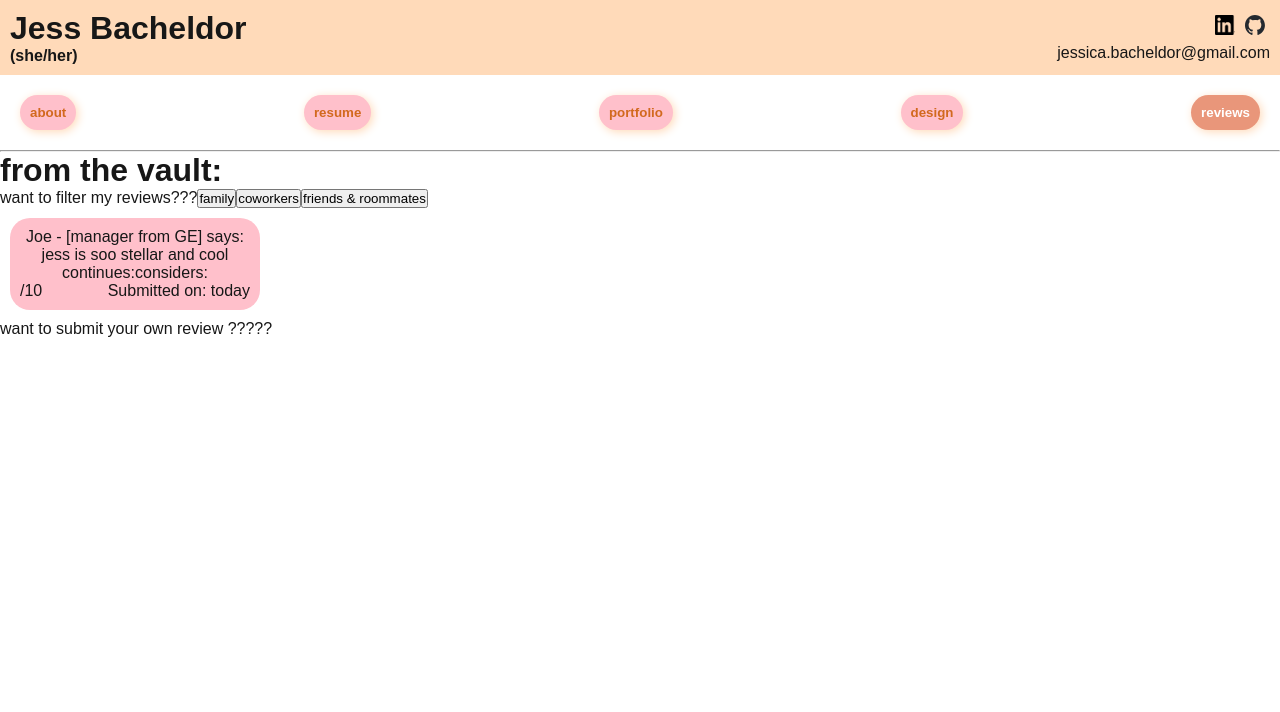
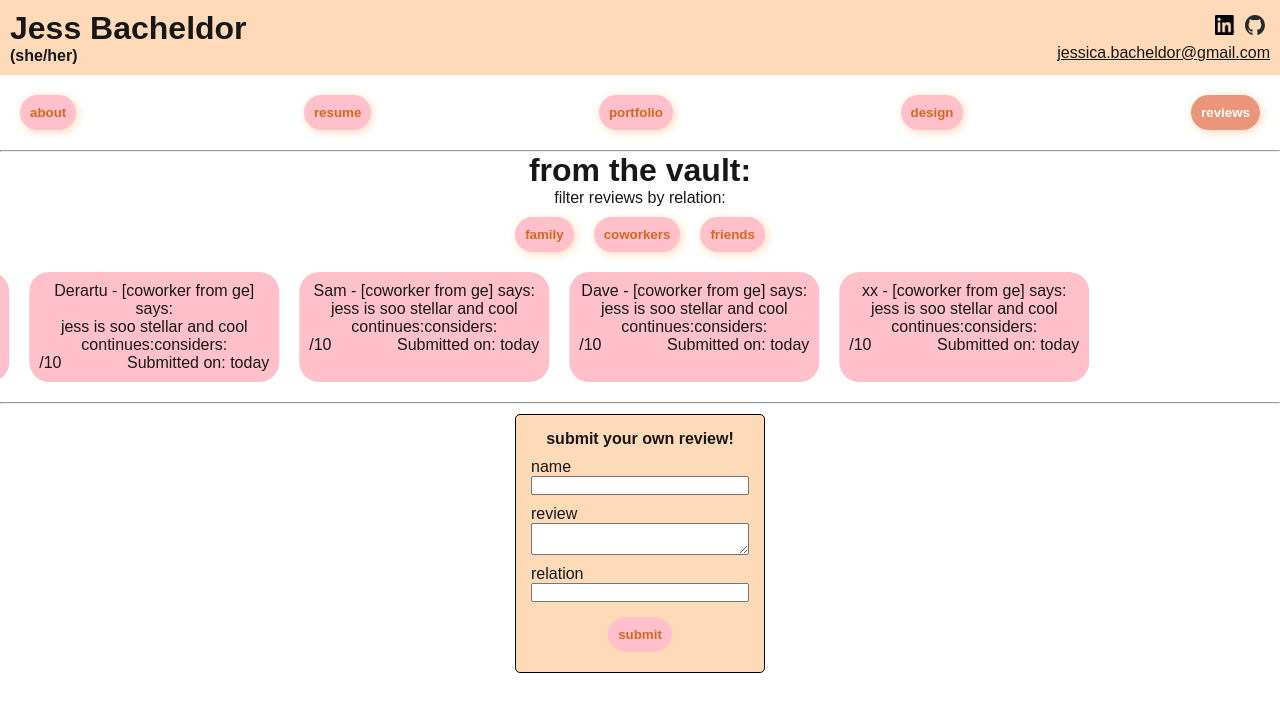
Before and after one commit to jbacheldor/portfolio-nextjs, a Next.js app: page /reviews in a window 1280 px wide. Shown: the top 712 px of the page. Built offline with nearby package versions, Linux system fonts and the light colour scheme.

Commit message:
updating review page & trying to get animations working

```diff
--- a/src/app/components/ProjectPopup.tsx
+++ b/src/app/components/ProjectPopup.tsx
@@ -76,6 +76,9 @@ const ProjectPopup:React.FC<Props> = (props: Props) => {
             button:hover {
                 cursor: pointer;
             }
+            a {
+                text-decoration: underline;
+            }
 
 
             `}
--- a/src/app/components/Review.tsx
+++ b/src/app/components/Review.tsx
@@ -30,7 +30,7 @@ const Review:React.FC<Props> = ({name, review, date, relation, company, rating})
             div#review-body {
                 background-color: pink;
                 border-radius: 20px;
-                width: 250px;
+                min-width: 250px;
                 text-align:center;
                 padding: 10px;
                 margin: 10px;
--- /dev/null
+++ b/src/app/components/SubmitReview.tsx
@@ -0,0 +1,94 @@
+'use client'
+
+import { useState } from "react"
+import Button from "./Button"
+
+type formType = {
+    name: string,
+    review: string,
+    date: string,
+    relation: string,
+    continues?: string,
+    considers?: string
+}
+
+const initialForm = {
+    name: "",
+    review: "",
+    date: "",
+    relation: "",
+    continues: "",
+    considers: ""
+}
+
+const SubmitReview:React.FC = () => {
+    const [form, setForm] = useState<formType>(initialForm)
+
+    const updateState = (e:any) => {
+
+        setForm({
+            ...form,
+            [e.target.ariaLabel] : e.target.value
+        })
+    }
+
+    const submitForm = async (e: any) => {
+        e.preventDefault();
+
+        // do some fetch data stuff
+    }
+
+    return (
+        <div id='submit-body'>
+            <form>
+                <h4>submit your own review!</h4>
+                <label>
+                    <span>name</span>
+                    <input></input>
+                </label>
+                <label>
+                    <span>review</span>
+                    <textarea/>
+                </label>
+                <label>
+                    <span>relation</span>
+                    <input></input>
+                </label>
+                <Button text="submit" onClick={()=> console.log()}/>
+            </form>
+            <style jsx>
+                {`
+                #submit-body {
+                    display: flex;
+                    justify-content: center;
+                }
+                h4 {
+                    padding: 5px;
+                }
+                form {
+                    display: flex;
+                    flex-direction: column;
+                    align-items: center;
+                    background-color: peachpuff;
+                    border: 1px solid black;
+                    padding: 10px;
+                    border-radius: 5px;
+                    width: 250px;
+                }
+                input, textarea {
+                    width: 100%;
+                }
+                label {
+                    display: flex;
+                    flex-direction: column;
+                    width: 100%;
+                    padding: 5px;
+                }
+
+                `}
+            </style>
+        </div>
+    )
+}
+
+export default SubmitReview;
--- a/src/app/globals.css
+++ b/src/app/globals.css
@@ -22,6 +22,9 @@ body {
   font-family: Arial, Helvetica, sans-serif;
   -webkit-font-smoothing: antialiased;
   -moz-osx-font-smoothing: grayscale;
+  a {
+    text-decoration: underline;
+  }
 }
 
 * {
--- a/src/app/reviews/page.tsx
+++ b/src/app/reviews/page.tsx
@@ -1,23 +1,112 @@
+'use client'
+import { useEffect, useState } from "react";
+import Button from "../components/Button";
 import Review from "../components/Review";
+import SubmitReview from "../components/SubmitReview";
 
+const fakeData = [
+    {   name: "Joe",
+        review: "jess is soo stellar and cool",
+        date: 'today',
+        relation: 'manager',
+        company: 'ge'
+    },
+    {   name: "Daniel",
+        review: "jess is soo stellar and cool",
+        date: 'today',
+        relation: 'coworker',
+        company: 'ge'
+    },
+    {   name: "Derartu",
+        review: "jess is soo stellar and cool",
+        date: 'today',
+        relation: 'coworker',
+        company: 'ge'
+    },
+    {   name: "Sam",
+        review: "jess is soo stellar and cool",
+        date: 'today',
+        relation: 'coworker',
+        company: 'ge'
+    },
+    {   name: "Dave",
+        review: "jess is soo stellar and cool",
+        date: 'today',
+        relation: 'coworker',
+        company: 'ge'
+    },
+    {   name: "xx",
+        review: "jess is soo stellar and cool",
+        date: 'today',
+        relation: 'coworker',
+        company: 'ge'
+    },
+]
 
 const ReviewsPage:React.FC = () => {
+    const [data, setData] = useState([])
+
+    useEffect(()=> {
+        // on load get that data!!
+    }, [])
 
     return (
         <>
         <h1>
             from the vault:
         </h1>
+        <div id="filter">
+            <span>filter reviews by relation:</span>
+            <div id="buttons">
+                <Button text="family" onClick={()=> console.log()}/>
+                <Button text="coworkers" onClick={()=> console.log()}/>
+                <Button text="friends" onClick={()=>console.log()}/>
+            </div>
+        </div>
+        <div id="reviews">
+        {fakeData.map((key, index)=> (
+                <Review name={key.name} review={key.review} date={key.date} relation={key.relation} company={key.company}/>
+            ))
+            }
+        </div>
+
+        <hr/>
         <div>
-            <span>want to filter my reviews???</span>
-            <button>family</button>
-            <button>coworkers</button>
-            <button>friends & roommates</button>
+            <SubmitReview/>
         </div>
-        <Review name={"Joe"} review={"jess is soo stellar and cool"} date={"today"} relation={"manager"} company={"GE"}/>
-        <div>
-            want to submit your own review ?????
-        </div>
+        <style jsx>
+            {`
+                hr {
+                    margin: 10px 0;
+                }
+                h1 {
+                    text-align: center;
+                }
+                buttons {
+                    display: flex;
+                    flex-direction: row;
+                    justify-content: space-around;
+                }
+                #filter {
+                    width: 100%;
+                    text-align: center;
+                }
+                #reviews {
+                    display: flex;
+                    flex-direction: row;
+                    justify-content: center;
+                    animation: horizontalLoop 20s linear infinite;
+                }
+                @keyframes horizontalLoop {
+                0% {
+                    transform: translateX(0px);
+                }
+                100% {
+                    transform: translateX(-100%);
+                }
+            }
+            `}
+        </style>
         </>
     )
 }
```
Also changed, not shown: src/app/components/ProjectCards.tsx (+9 -2 lines).
